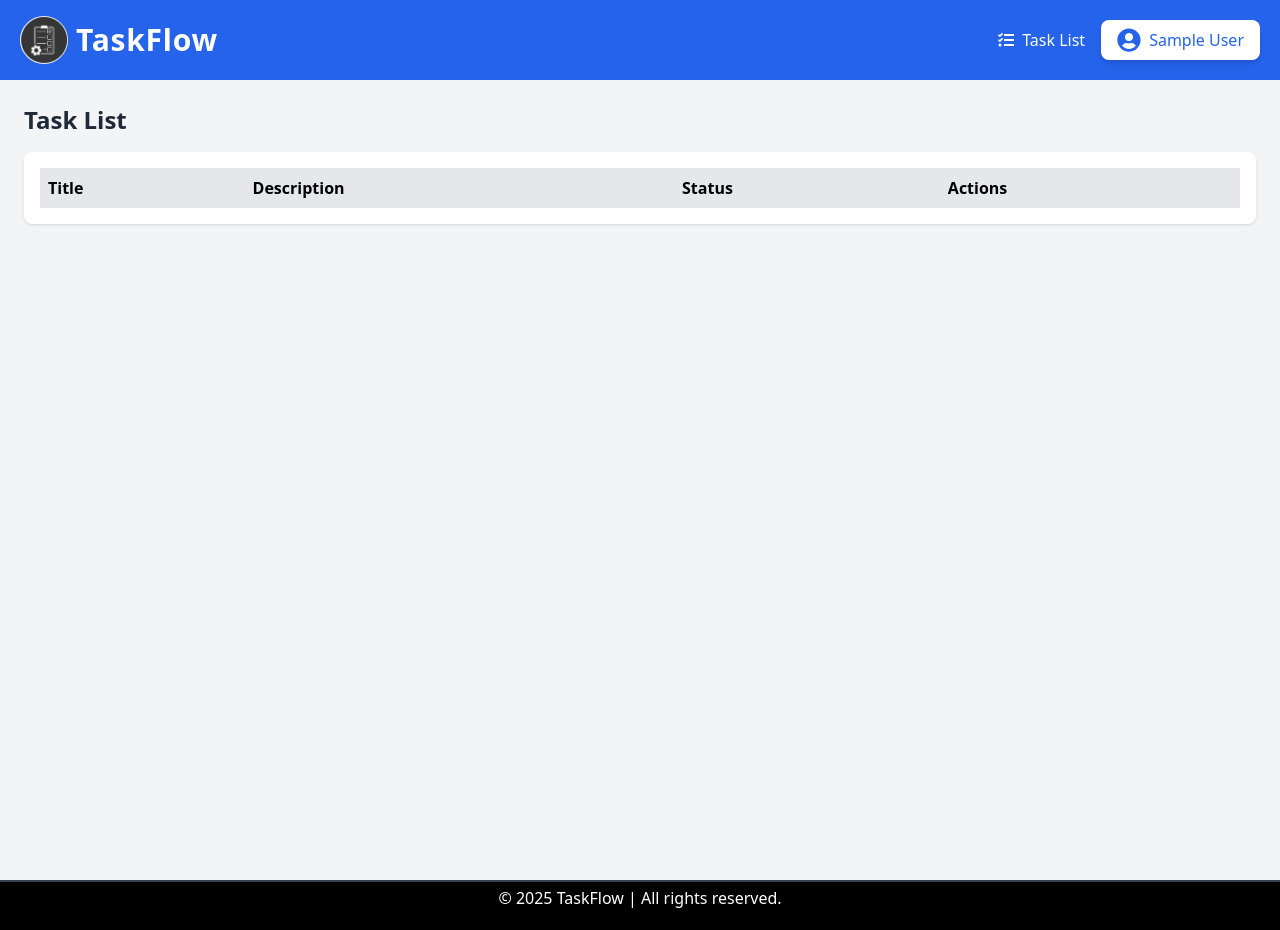
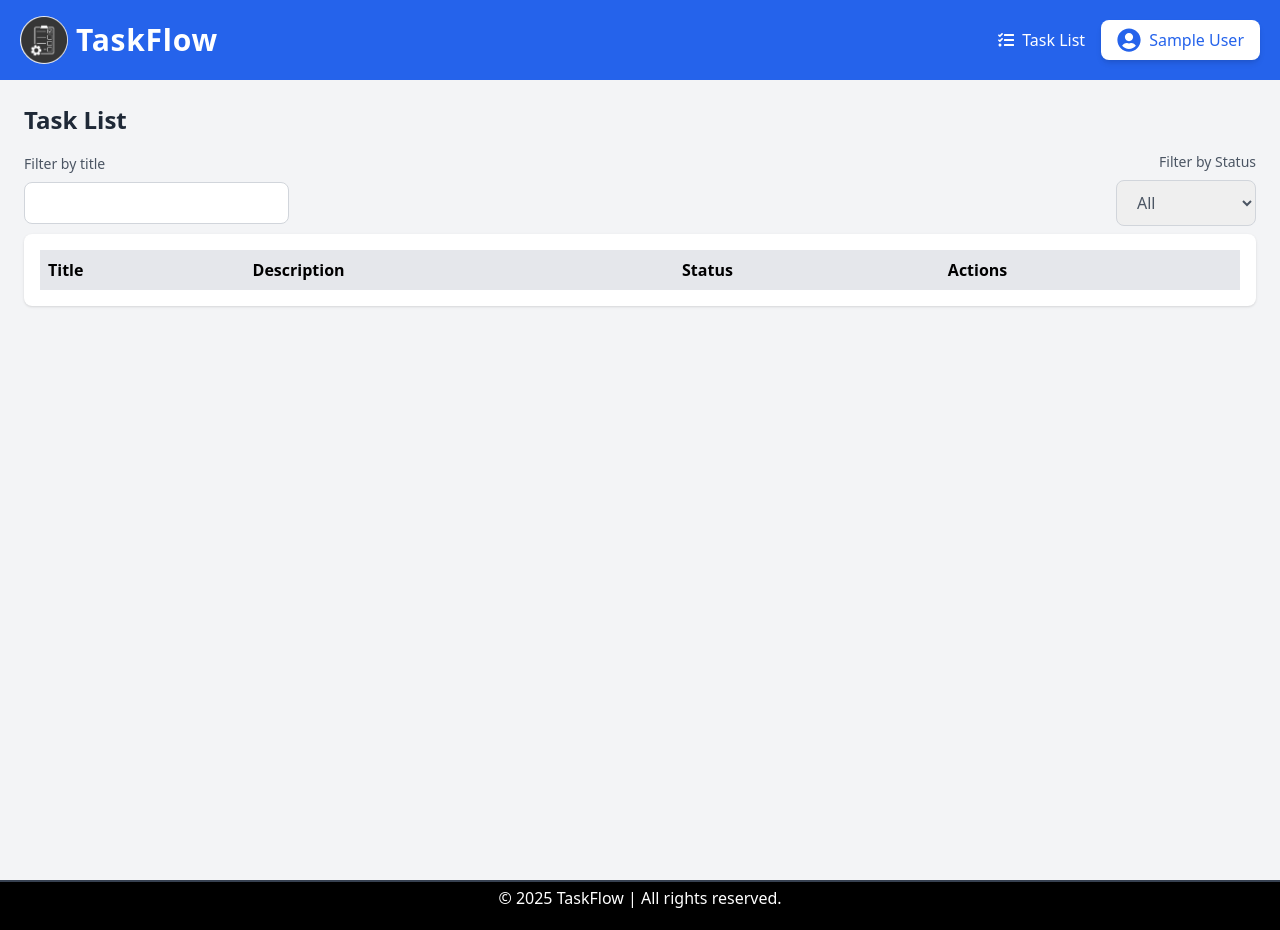
Before and after one commit to iApolloBear/taskflow-test, a React (Vite) app: page /task-list in a window 1280 px wide. Built offline with nearby package versions, Linux system fonts and the light colour scheme; sample sign-in values are in the browser's storage.

Commit message:
Filters working

```diff
--- a/src/pages/Tasks.jsx
+++ b/src/pages/Tasks.jsx
@@ -1,10 +1,12 @@
-import { useState, useEffect } from "react";
+import { useState, useEffect, useMemo } from "react";
 import { FaBan, FaCheck, FaPen } from "react-icons/fa";
 
 const Tasks = () => {
   const [tasks, setTasks] = useState([]);
   const [editTask, setEditTask] = useState(null);
   const [editedData, setEditedData] = useState({ title: "", description: "", progress: 0 });
+  const [titleFilter, setTitleFilter] = useState("");
+  const [statusFilter, setStatusFilter] = useState("all");
 
   useEffect(() => {
     const storedTasks = JSON.parse(localStorage.getItem("tasks")) || [];
@@ -49,10 +51,32 @@ const Tasks = () => {
     setEditedData({ ...editedData, [e.target.name]: parseInt(e.target.value) });
   };
 
+  const filteredTasks = useMemo(() => tasks.filter(task => {
+    const matchesTitle = task.title.toLowerCase().includes(titleFilter.toLowerCase());
+    const matchesStatus = (statusFilter === 'all') ||
+      (statusFilter === 'completed' && task.progress === 100) ||
+      (statusFilter === 'incomplete' && task.progress < 100);
+    return matchesTitle && matchesStatus;
+  }), [tasks, titleFilter, statusFilter]);
+
   return (
     <div className="flex min-h-screen bg-gray-100">
       <div className="flex-1 p-6">
         <h1 className="text-2xl font-bold text-gray-800 mb-4">Task List</h1>
+        <div className="flex items-center justify-between mb-2">
+          <div className="flex flex-col items-start">
+            <label htmlFor="title" className="block mb-2 text-sm font-medium text-gray-600">Filter by title</label>
+            <input onChange={(e) => setTitleFilter(e.target.value)} id="title" className="w-full border border-gray-300 text-gray-600 text-base rounded-lg block py-2 px-4 focus:outline-none" />
+          </div>
+          <div className="flex flex-col items-end">
+            <label htmlFor="status" className="block mb-2 text-sm font-medium text-gray-600">Filter by Status</label>
+            <select onChange={(e) => setStatusFilter(e.target.value)} id="status" className="border border-gray-300 text-gray-600 text-base rounded-lg block py-2.5 px-4 focus:outline-none">
+              <option value="all">All</option>
+              <option value="completed">Completed</option>
+              <option value="incomplete">Incomplete</option>
+            </select>
+          </div>
+        </div>
         <div className="bg-white p-4 shadow rounded-lg mb-4">
           <table className="w-full border-collapse">
             <thead>
@@ -64,7 +88,7 @@ const Tasks = () => {
               </tr>
             </thead>
             <tbody>
-              {tasks
+              {filteredTasks
                 .map((task) => (
                   <tr key={task.id} className="border-b">
                     <td className="p-2">
@@ -128,7 +152,6 @@ const Tasks = () => {
                               <FaBan /> Cancel
                             </div>
                           </button>
-
                         </>
                       }
 
--- a/src/pages/UserPages/UserTasks.jsx
+++ b/src/pages/UserPages/UserTasks.jsx
@@ -6,7 +6,7 @@ const UserTasks = () => {
     <div className="flex min-h-screen bg-gray-100">
       <UserSidebar />
 
-      <div className="flex-1 p-6">
+      <div className="flex-1">
         <Tasks />
       </div>
     </div>
```
